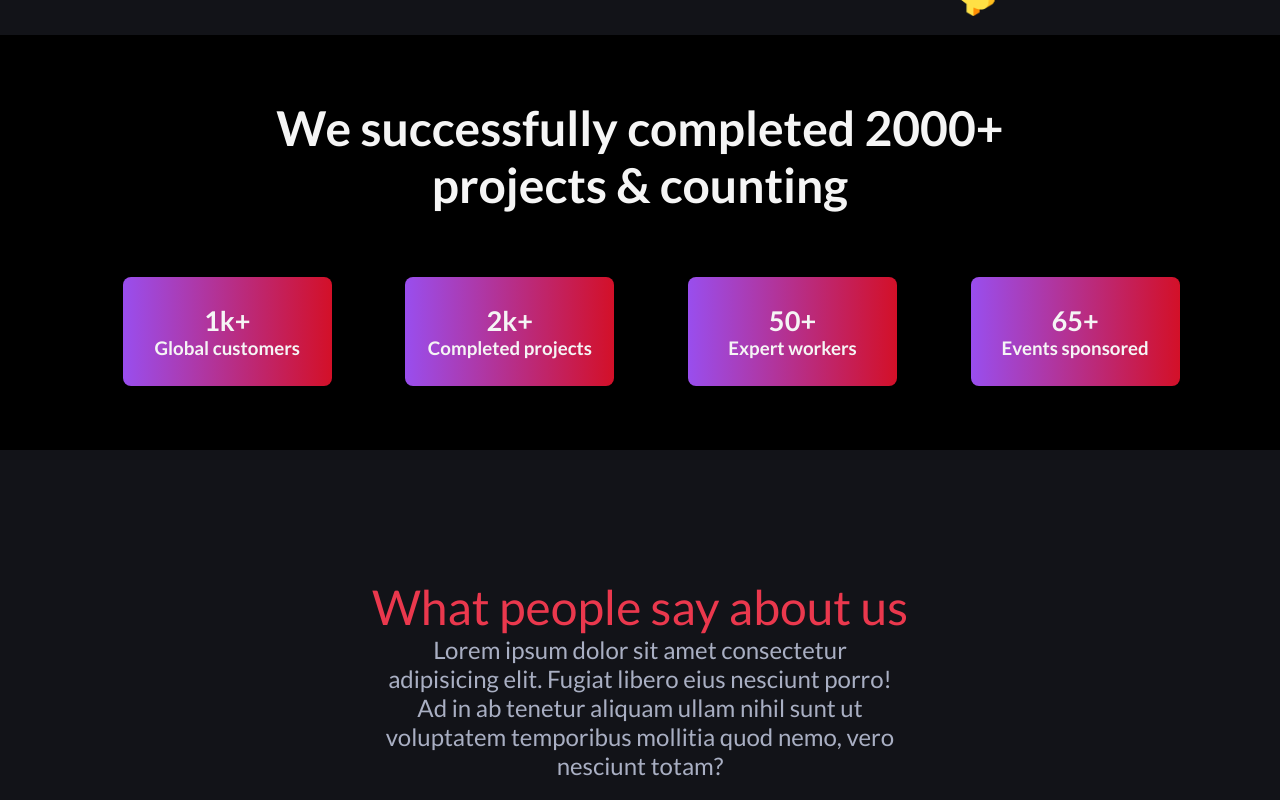
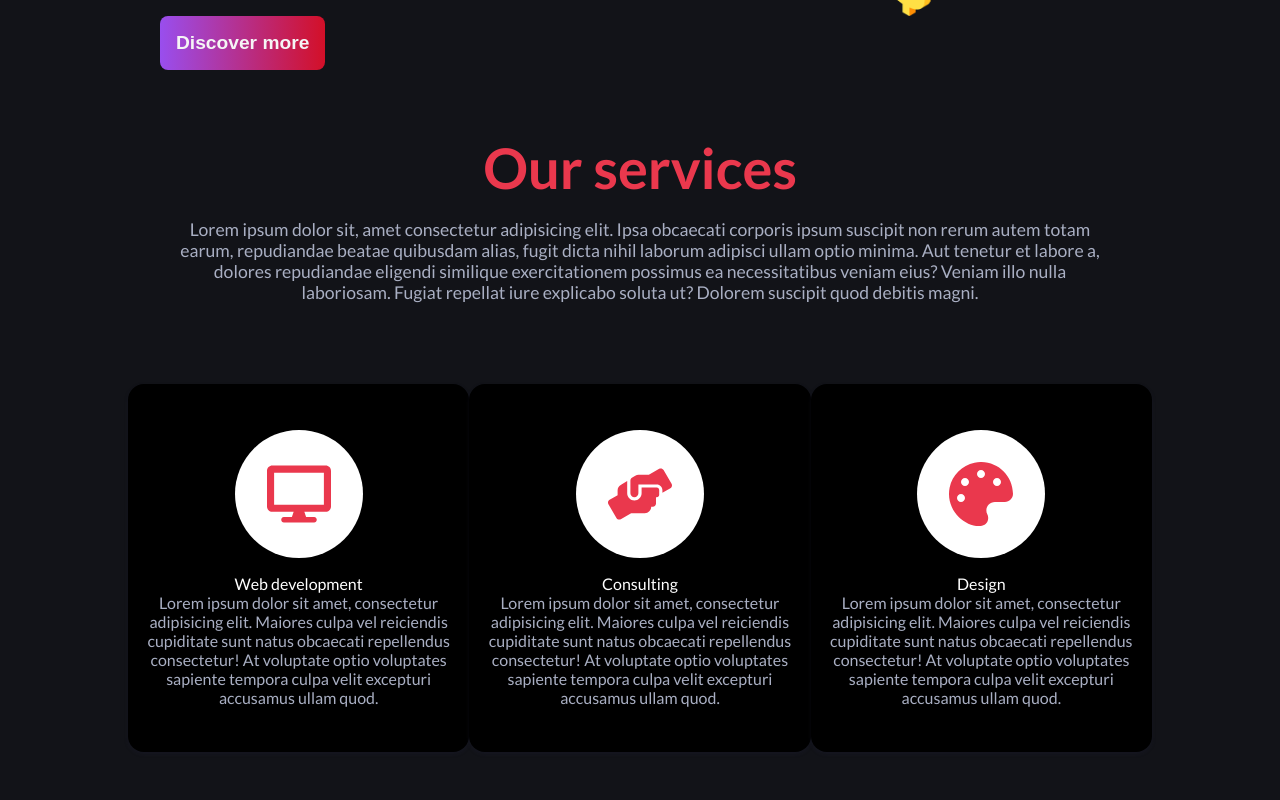
Before and after one commit to j-Birn/agency-website, a React (Vite) app: page / in a window 1280 px wide. Shown: the part 600-1400 px from the top of the page. Built offline with nearby package versions, Linux system fonts and the light colour scheme.

Commit message:
new stuff

```diff
--- a/index.html
+++ b/index.html
@@ -4,7 +4,7 @@
     <meta charset="UTF-8" />
     <link rel="icon" type="image/svg+xml" href="/src/favicon.svg" />
     <meta name="viewport" content="width=device-width, initial-scale=1.0" />
-    <title>Vite App</title>
+    <title>Agency website</title>
   </head>
   <body>
     <div id="root"></div>
--- a/package.json
+++ b/package.json
@@ -9,7 +9,8 @@
   },
   "dependencies": {
     "react": "^18.0.0",
-    "react-dom": "^18.0.0"
+    "react-dom": "^18.0.0",
+    "react-icons": "^4.4.0"
   },
   "devDependencies": {
     "@types/react": "^18.0.0",
--- a/src/App.jsx
+++ b/src/App.jsx
@@ -1,8 +1,11 @@
 import About from "./components/About";
 import Feedback from "./components/Feedback";
+import Footer from "./components/Footer";
 import Milestones from "./components/Milestones";
 import Navbar from "./components/Navbar";
 import Questions from "./components/Questions";
+import ScrollToTop from "./components/ScrollToTop";
+import Services from "./components/Services";
 import Starter from "./components/Starter";
 
 function App() {
@@ -10,10 +13,13 @@ function App() {
     <>
       <Navbar />
       <Starter />
+      <Services />
       <Milestones />
+      <About />
       <Feedback />
       <Questions />
-      <About />
+      <Footer />
+      <ScrollToTop />
     </>
   );
 }
--- /dev/null
+++ b/src/components/Footer.jsx
@@ -0,0 +1,27 @@
+import React from "react";
+import {
+  FaFacebookF,
+  FaTwitter,
+  FaYoutube,
+  FaInstagram,
+  FaGithub,
+  FaReddit,
+} from "react-icons/fa";
+
+const Footer = () => {
+  return (
+    <div className="footer">
+      <div className="icons">
+        <FaFacebookF className="i" />
+        <FaInstagram className="i" />
+        <FaTwitter className="i" />
+        <FaYoutube className="i" />
+        <FaGithub className="i" />
+        <FaReddit className="i" />
+      </div>
+      <div className="copy">2022 Digital agency</div>
+    </div>
+  );
+};
+
+export default Footer;
--- /dev/null
+++ b/src/components/ScrollToTop.jsx
@@ -0,0 +1,23 @@
+import React, { useState } from "react";
+import { useEffect } from "react";
+import { FaArrowCircleUp } from "react-icons/fa";
+
+const ScrollToTop = () => {
+  const [hide, setHide] = useState();
+  useEffect(() => {
+    window.addEventListener("scroll", () => {
+      setHide(window.pageYOffset > 300);
+    });
+  }, []);
+
+  return (
+    <div
+      className={`scroll ${hide ? "" : "hide"}`}
+      onClick={() => window.scrollTo({ top: 0, behavior: "smooth" })}
+    >
+      <FaArrowCircleUp className="i" />
+    </div>
+  );
+};
+
+export default ScrollToTop;
--- /dev/null
+++ b/src/components/Services.jsx
@@ -0,0 +1,67 @@
+import React from "react";
+import { FaDesktop, FaHandsHelping, FaPalette } from "react-icons/fa";
+
+const Services = () => {
+  return (
+    <div className="container">
+      <div className="title-container">
+        <h2 className="title">Our services</h2>
+        <p className="subtitle">
+          Lorem ipsum dolor sit, amet consectetur adipisicing elit. Ipsa
+          obcaecati corporis ipsum suscipit non rerum autem totam earum,
+          repudiandae beatae quibusdam alias, fugit dicta nihil laborum adipisci
+          ullam optio minima. Aut tenetur et labore a, dolores repudiandae
+          eligendi similique exercitationem possimus ea necessitatibus veniam
+          eius? Veniam illo nulla laboriosam. Fugiat repellat iure explicabo
+          soluta ut? Dolorem suscipit quod debitis magni.
+        </p>
+      </div>
+      <div className="services">
+        <div className="service">
+          <div className="icon">
+            <FaDesktop className="i" />
+          </div>
+          <div className="content">
+            <div className="services-title">Web development</div>
+            <div className="services-description">
+              Lorem ipsum dolor sit amet, consectetur adipisicing elit. Maiores
+              culpa vel reiciendis cupiditate sunt natus obcaecati repellendus
+              consectetur! At voluptate optio voluptates sapiente tempora culpa
+              velit excepturi accusamus ullam quod.
+            </div>
+          </div>
+        </div>
+        <div className="service">
+          <div className="icon">
+            <FaHandsHelping className="i" />
+          </div>
+          <div className="content">
+            <div className="services-title">Consulting</div>
+            <div className="services-description">
+              Lorem ipsum dolor sit amet, consectetur adipisicing elit. Maiores
+              culpa vel reiciendis cupiditate sunt natus obcaecati repellendus
+              consectetur! At voluptate optio voluptates sapiente tempora culpa
+              velit excepturi accusamus ullam quod.
+            </div>
+          </div>
+        </div>
+        <div className="service">
+          <div className="icon">
+            <FaPalette className="i" />
+          </div>
+          <div className="content">
+            <div className="services-title">Design</div>
+            <div className="services-description">
+              Lorem ipsum dolor sit amet, consectetur adipisicing elit. Maiores
+              culpa vel reiciendis cupiditate sunt natus obcaecati repellendus
+              consectetur! At voluptate optio voluptates sapiente tempora culpa
+              velit excepturi accusamus ullam quod.
+            </div>
+          </div>
+        </div>
+      </div>
+    </div>
+  );
+};
+
+export default Services;
--- /dev/null
+++ b/src/styles/components/Footer.scss
@@ -0,0 +1,27 @@
+@import "../variables.scss";
+
+.footer {
+  display: flex;
+  justify-content: space-between;
+  align-items: center;
+  padding: 0 2rem;
+  height: 7rem;
+  color: white;
+  background-color: black;
+  .icons {
+    display: flex;
+    gap: 1rem;
+    .i {
+      font-size: 1.4rem;
+      transition: 0.5s ease-in-out;
+      cursor: pointer;
+      &:hover {
+        color: $primaryColor;
+      }
+    }
+  }
+  .copy {
+    font-size: 0.7rem;
+    letter-spacing: 0.2rem;
+  }
+}
--- /dev/null
+++ b/src/styles/components/ScrollToTop.scss
@@ -0,0 +1,23 @@
+@import "../variables.scss";
+
+.scroll {
+  display: flex;
+  justify-content: center;
+  align-items: center;
+  height: 3.5rem;
+  width: 3.5rem;
+  border-radius: 4rem;
+  background-image: $primaryGradient;
+  position: fixed;
+  bottom: 2rem;
+  right: 2rem;
+  z-index: 2;
+  cursor: pointer;
+  .i {
+    height: 90%;
+    font-size: 1.8rem;
+  }
+}
+.hide {
+  display: none;
+}
--- /dev/null
+++ b/src/styles/components/Services.scss
@@ -0,0 +1,66 @@
+@import "../variables.scss";
+
+.container {
+  margin: 4rem 8rem;
+  .title-container {
+    display: flex;
+    justify-content: center;
+    align-items: center;
+    flex-direction: column;
+    .title {
+      font-size: 3.5rem;
+      color: $primaryColor;
+    }
+    .subtitle {
+      width: 90%;
+      text-align: center;
+      font-size: 1.1rem;
+      color: $secondaryColor;
+    }
+  }
+  .services {
+    display: flex;
+    justify-content: space-evenly;
+    align-items: center;
+    margin-top: 4rem;
+    .service {
+      height: 23rem;
+      width: 22rem;
+      border-radius: 1rem;
+      box-shadow: rgba(50, 50, 93, 0.25) 0px 2px 5px -1px,
+        rgba(0, 0, 0, 0.3) 0px 1px 3px -1px;
+      display: flex;
+      justify-content: center;
+      align-items: center;
+      flex-direction: column;
+      background-color: black;
+      .icon {
+        background-color: white;
+        border-radius: 5rem;
+        height: 8rem;
+        width: 8rem;
+        display: flex;
+        justify-content: center;
+        align-items: center;
+        .i {
+          font-size: 4rem;
+          color: $primaryColor;
+        }
+      }
+      .content {
+        display: flex;
+        justify-content: center;
+        align-items: center;
+        flex-direction: column;
+        .services-title {
+          margin-top: 1rem;
+        }
+        .services-description {
+          text-align: center;
+          max-width: 1rem 2rem;
+          color: $secondaryColor;
+        }
+      }
+    }
+  }
+}
--- a/src/styles/components/index.scss
+++ b/src/styles/components/index.scss
@@ -4,3 +4,6 @@
 @import "Milestones";
 @import "Feedback";
 @import "Questions";
+@import "Services";
+@import "Footer";
+@import "ScrollToTop";
```
Also changed, not shown: 1 other file (tests, documents, lock files or other folders).
